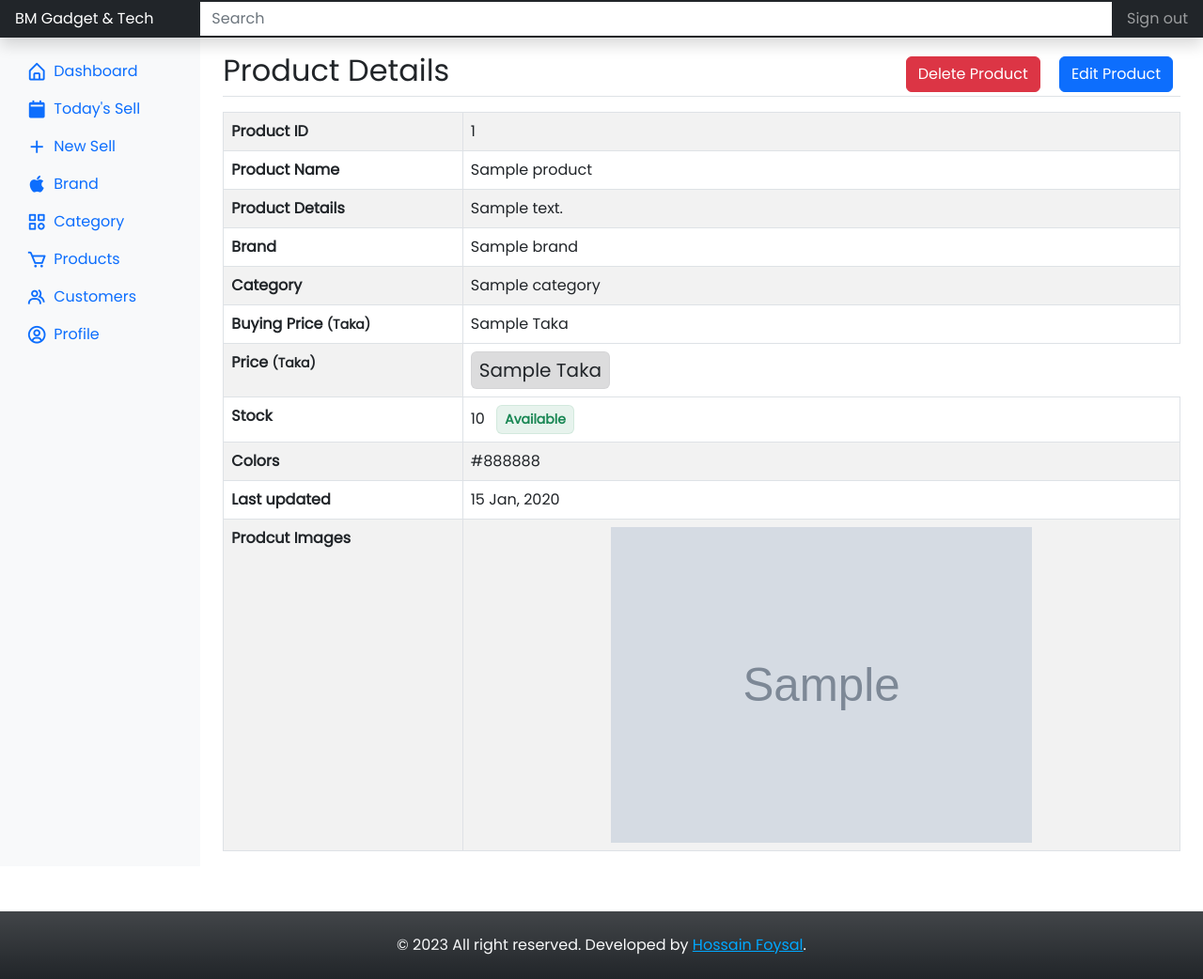
After one commit to mr-teslaa/flaskyshop, a Flask app: page /dashboard/product/1/ in a window 1280 px wide. The commit adds this page. Shown: the whole page at 94% size. Run offline with Flask 2, Linux system fonts and the light colour scheme; a user stored in the database is signed in; tables that the repository leaves empty hold one stand-in row (values such as "Sample post"); grey boxes marked "Sample" are stand-in pictures; some libraries are stand-ins or nearby versions.

Commit message:
add search feature on selled product and product page and fix some bugs

```diff
--- a/application/dashboard/views.py
+++ b/application/dashboard/views.py
@@ -366,16 +366,9 @@ def user_profile_edit():
         confirm_new_password = form.confirm_password.data
         current_password = form.current_password.data
 
-        print(f'Current password: {current_password}')
-        print(f'New password: {new_password}')
-        print(f'Confirm New password: {confirm_new_password}')
-
-        print(f'User Password: {bcrypt.check_password_hash(current_user.password, current_password)} ----> {current_user.password}')
-
         # Check if current password is correct
         current_password_hash = bcrypt.check_password_hash(current_user.password, current_password)
         if current_password_hash and new_password == confirm_new_password:
-            print('===== Password Matched =====')
             # Hash and set new password
             hashed_password = bcrypt.generate_password_hash(new_password).decode('utf-8')
             current_user.password = hashed_password
@@ -674,12 +667,10 @@ def products():
     form.product_brand.choices = [(brand.id, brand.name) for brand in Brands.query.all()]
     form.product_category.choices = [(category.id, category.name) for category in Categories.query.all()]
 
-    products = Products.query.all()
+    page = request.args.get('page', 1, type=int)
+    products = Products.query.order_by(Products.pub_date.desc()).paginate(page=page, per_page=50)
     brands = Brands.query.all()
     categories = Categories.query.all()
-
-    #   fetch existing product
-    existingproduct = Products.query.all()
 
     # count total stock
     total_products = Products.query.with_entities(func.sum(Products.stock)).scalar()
@@ -727,7 +718,7 @@ def products():
 
         return redirect(url_for('dashboard.products'))
 
-    return render_template('dashboard/products.html', title='Products', form=form, existingproduct=existingproduct, brands=brands, categories=categories, products=products, total_products=total_products)
+    return render_template('dashboard/products.html', title='Products', form=form, brands=brands, categories=categories, products=products, total_products=total_products)
 
 
 #   EDIT PRODUCTS
@@ -741,12 +732,12 @@ def edit_product(product_id):
     form.product_category.choices = [(category.id, category.name) for category in Categories.query.all()]
 
     if form.validate_on_submit():
-        productname = form.product_name.data
-        productID = form.product_id.data
-        productprice = form.product_price.data
-        productBuyingprice = form.product_buying_price.data
-        productquantity = form.product_quantity.data
-        productdescription = form.product_description.data
+        productname = form.product_name.data.strip()
+        productID = form.product_id.data.strip()
+        productprice = int(str(form.product_price.data).strip())
+        productBuyingprice = form.product_buying_price.data.strip()
+        productquantity = int(str(form.product_quantity.data).strip())
+        productdescription = form.product_description.data.strip()
         productStatus = form.product_available.data
         if form.product_brand.data:
             productbrand = form.product_brand.data
@@ -788,7 +779,15 @@ def edit_product(product_id):
     return render_template('dashboard/product_edit.html', form=form, product=product)
 
 
-#   route for deleting a post
+#   SHOW A PRODUCT INFO
+@dashboard.route("/dashboard/product/<int:product_id>/")
+@login_required
+def show_product(product_id):
+    product = Products.query.get_or_404(product_id)
+    return render_template('dashboard/product_details.html', product=product)
+
+
+#   DELTE A PRODUCT
 @dashboard.route("/dashboard/product/<int:product_id>/delete/", methods=['POST'])
 @login_required
 def delete_product(product_id):
@@ -800,6 +799,27 @@ def delete_product(product_id):
     flash('Your product has been deleted ✅', 'success')
     return redirect(url_for('dashboard.products'))
 
+
+#   ========================
+#   REALTIME SEARCH
+#   ========================
+
+#   PRODUCT SEARCH
+@dashboard.route('/dashboard/search-products')
+@login_required
+def search_products():
+    search_query = request.args.get('q')
+    products = Products.query.filter(Products.name.like(f'%{search_query}%')).all()
+    return jsonify([product.to_dict() for product in products])
+
+
+#   ORDER SEARCH
+@dashboard.route('/dashboard/search-invoice')
+@login_required
+def search_orders():
+    search_query = request.args.get('q')
+    invoices = DailySells.query.filter(DailySells.invoiceid.like(f'%{search_query}%')).all()
+    return jsonify([invoice.to_dict() for invoice in invoices])
 
 #   ORDERS
 @dashboard.route('/dashboard/orders/', methods=['GET', 'POST'])
--- /dev/null
+++ b/application/templates/dashboard/product_details.html
@@ -0,0 +1,178 @@
+{% extends 'layouts/root-dashboard.html' %}
+
+<!-- body -->
+{% block body %}
+<header class="navbar navbar-dark sticky-top bg-dark flex-md-nowrap p-0 shadow">
+	<a class="navbar-brand col-md-3 col-lg-2 me-0 px-3 fs-6" href="#">
+		BM Gadget & Tech
+	</a>
+	<button class="navbar-toggler position-absolute d-md-none collapsed" type="button" data-bs-toggle="collapse"
+		data-bs-target="#sidebarMenu" aria-controls="sidebarMenu" aria-expanded="false" aria-label="Toggle navigation">
+		<span class="navbar-toggler-icon"> </span>
+	</button>
+	<input class="form-control form-control-dark w-100 rounded-0 border-0" type="text" placeholder="Search"
+		aria-label="Search" />
+	<div class="navbar-nav">
+		<div class="nav-item text-nowrap">
+			<a class="nav-link px-3" href="{{ url_for('dashboard.user_logout') }}">Sign out </a>
+		</div>
+	</div>
+</header>
+
+<div class="container-fluid">
+	<div class="row">
+		<!-- navigation inject -->
+		{% include 'helpers/_dashboard_side_nav.html' %}
+
+		<main class="col-md-9 ms-sm-auto col-lg-10 px-md-4">
+			<div class="d-flex justify-content-between border-bottom my-3">
+				<div class="align-items-center">
+					<h1 class="h2">Product Details</h1>
+				</div>
+
+				<div class="d-grid gap-2 d-md-flex justify-content-md-end">
+
+					<a href="#">
+						<button class="btn m-1 btn-danger me-md-2"
+							data-bs-target="#deleteConfirmModalToggle{{product.id}}" data-bs-toggle="modal">
+							Delete Product
+						</button>
+					</a>
+
+					<a href="{{ url_for('dashboard.edit_product', product_id=product.id) }}">
+						<button class="btn m-1 btn-primary me-md-2">
+							Edit Product
+						</button>
+					</a>
+				</div>
+			</div>
+
+			<!-- PRODUCT DESCRIPTION -->
+			<div>
+				<div class="table-responsive">
+					<table class="table table-bordered table-striped table-hover">
+						<tbody>
+							<tr>
+								<th style="width: 25%;">
+									Product ID
+								</th>
+								<td>
+									{{ product.productid }}
+								</td>
+							</tr>
+							<tr>
+								<th>Product Name</th>
+								<td>{{ product.name }}</td>
+							</tr>
+							<tr>
+								<th>Product Details</th>
+								<td>{{ product.description }}</td>
+							</tr>
+							<tr>
+								<th>Brand</th>
+								<td>{{ product.brand.name }}</td>
+							</tr>
+							<tr>
+								<th>Category</th>
+								<td>{{ product.category.name }}</td>
+							</tr>
+							<tr>
+								<th>Buying Price <small>(Taka)</small></th>
+								<td>
+									{{ product.buying_price }} Taka
+								</td>
+							</tr>
+							<tr>
+								<th>Price <small>(Taka)</small></th>
+								<td
+									class="fs-5 d-inline-flex m-2 px-2 py-1 fw-lighter text-dark bg-dark bg-opacity-10 border border-dark border-opacity-10 rounded-2">
+									{{ product.price }} Taka
+								</td>
+							</tr>
+							<tr>
+								<th>Stock</th>
+								<td>
+									{{ product.stock }}
+
+									{% if product.available_status == 'yes' %}
+									<span
+										class="d-inline-flex px-2 ms-2 py-1 fw-semibold text-success bg-success bg-opacity-10 border border-success border-opacity-10 rounded-2">
+										<small>Available</small>
+									</span>
+									{% else %}
+									<span
+										class="d-inline-flex px-2 ms-2 py-1 fw-semibold text-danger bg-danger bg-opacity-10 border border-danger border-opacity-10 rounded-2">
+										<small>Not available</small>
+									</span>
+									{% endif %}
+
+								</td>
+							</tr>
+							{% if product.colors %}
+							<tr>
+								<th>Colors</th>
+								<td> {{ product.colors }} </td>
+							</tr>
+							{% endif %}
+							<tr>
+								<th>Last updated</th>
+								<td> {{ product.pub_date.strftime('%d %b, %Y') }} </td>
+							</tr>
+							<tr>
+								<th>Prodcut Images</th>
+								<td class="text-center">
+									<img src="{{ url_for('static', filename='productimages/' + product.image1) }}"
+										alt="" class="img-fluid" style="width: 60%;" />
+								</td>
+							</tr>
+						</tbody>
+					</table>
+				</div>
+			</div>
+
+			<!-- DELTE CONFIRM MODAL -->
+			<div class="modal fade modal-md" id="deleteConfirmModalToggle{{product.id}}" aria-hidden="true"
+				aria-labelledby="deleteConfirmModalToggle{{product.id}}Label" tabindex="-1">
+				<div class="modal-dialog modal-dialog-centered">
+					<div class="modal-content">
+						<div class="modal-header">
+							<button type="button" class="btn-close" data-bs-dismiss="modal" aria-label="Close"></button>
+						</div>
+						<div class="modal-body">
+							<h3 class="modal-title fs-5" id="deleteConfirmModalToggle{{product.id}}Label">
+								Are you sure you want to delete the Product?
+							</h3>
+						</div>
+						<div class="modal-footer">
+							<button class="btn btn-sm btn-dark" data-bs-target="#exampleModalToggle"
+								data-bs-toggle="modal">
+								Cancel
+							</button>
+							<form action="{{ url_for('dashboard.delete_product', product_id=product.id) }}"
+								method="POST">
+								<input type="submit" class="btn btn-danger btn-sm m-1" value="Delete Product" />
+							</form>
+						</div>
+					</div>
+				</div>
+			</div>
+		</main>
+	</div>
+</div>
+
+
+<script src="{{ url_for('static', filename='js/dselect.js') }}"></script>
+
+<script>
+	const searchbrand = document.querySelector("#selectbrand");
+	const selectcategory = document.querySelector("#selectcategory");
+	dselect(searchbrand, {
+		search: true,
+	});
+	dselect(selectcategory, {
+		search: true,
+	});
+</script>
+
+
+{% endblock %}
--- a/application/templates/dashboard/product_edit.html
+++ b/application/templates/dashboard/product_edit.html
@@ -26,7 +26,7 @@
 
 		<main class="col-md-9 ms-sm-auto col-lg-10 px-md-4">
 			<div class="align-items-center pt-3 pb-2 mb-3 border-bottom">
-				<h1 class="h2">Edit Prodcut</h1>
+				<h1 class="h2">Edit Product</h1>
 			</div>
 
 			<!-- EDI CUSTOMER -->
```
Also changed, not shown: application/dashboard/forms.py (+8 -4 lines), application/models.py (+33 -0 lines), application/templates/dashboard/dashboard.html (+80 -15 lines), application/templates/dashboard/products.html (+70 -4 lines).
